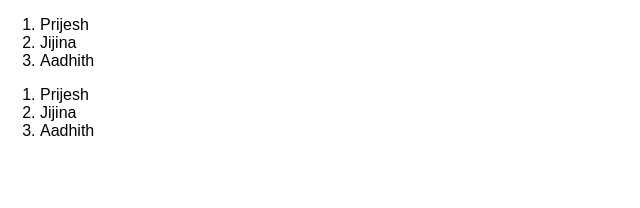
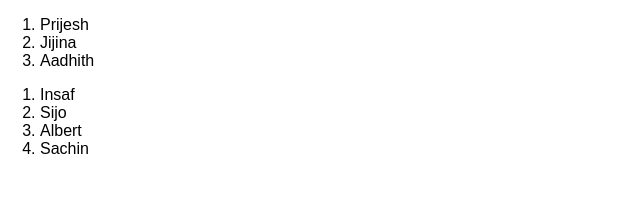
Before and after one commit to prijeshm/ReactContacts, a React (Create React App) app: page / in a window 1280 px wide. Shown: the top 208 px of the page, without its empty margins (0-640 px from the left). Built offline with nearby package versions, Linux system fonts and the light colour scheme.

Commit message:
ContactList with dynamic JSON array

```diff
--- a/src/App.js
+++ b/src/App.js
@@ -2,11 +2,7 @@ import React, { Component } from 'react';
 
 class ContactList extends Component {
   render() {
-    const people = [
-      {name: 'Prijesh'},
-      {name: 'Jijina'},
-      {name: 'Aadhith'}
-    ]
+    const people = this.props.contacts;
 
     return <ol>{people.map(person => (<li key={person.name}>{person.name}</li>))}</ol>
   }
@@ -15,8 +11,17 @@ class App extends Component {
   render() {
     return (
       <div className="App">
-        <ContactList/>
-        <ContactList/>
+        <ContactList contacts = {[
+          {name: 'Prijesh'},
+          {name: 'Jijina'},
+          {name: 'Aadhith'}
+        ]}/>
+        <ContactList contacts = {[
+          {name: 'Insaf'},
+          {name: 'Sijo'},
+          {name: 'Albert'},
+          {name: 'Sachin'}
+        ]}/>
       </div>
     );
   }
```
Also changed, not shown: 1 other file (tests, documents, lock files or other folders).
